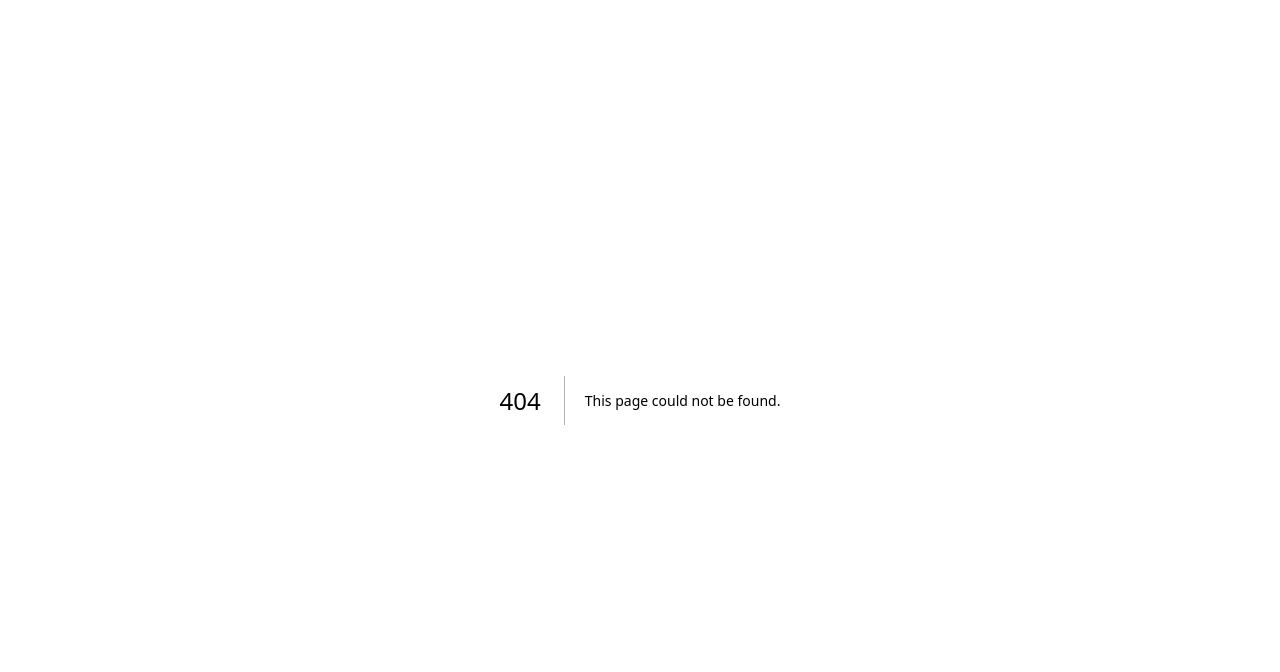
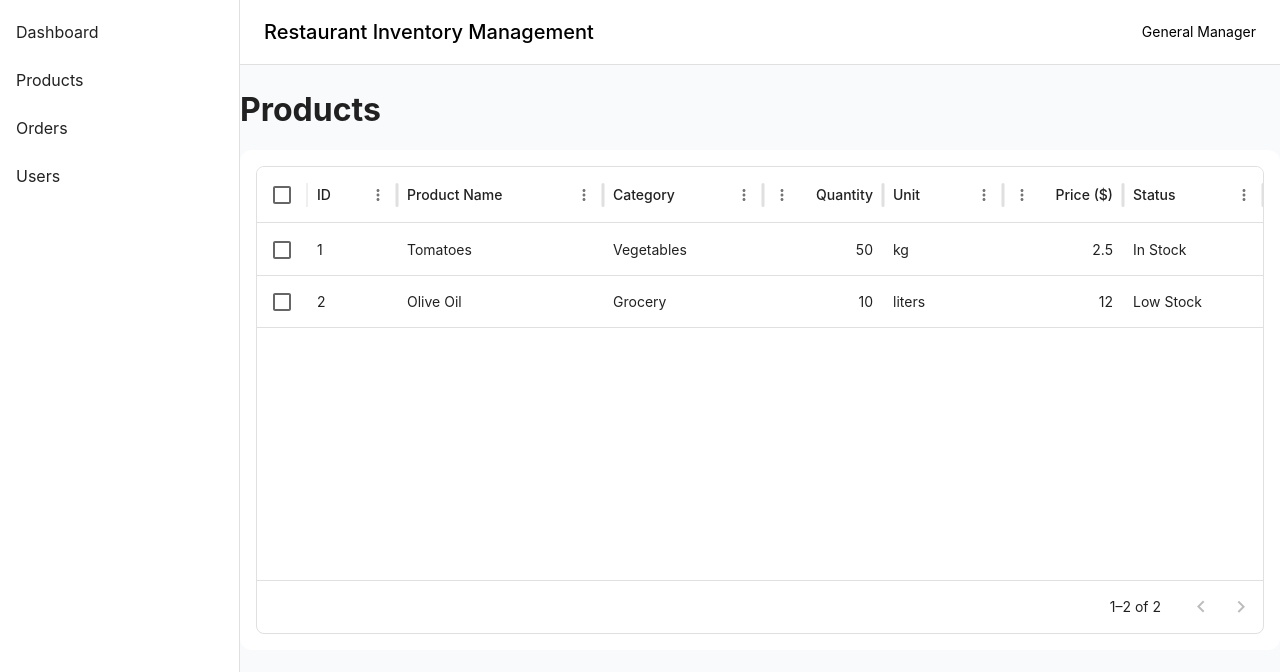
Before and after one commit to ashimsharma337/Restaurant-Inventory-Management, a Next.js app: page /dashboard/products in a window 1280 px wide. Before the commit this address had no page. Shown: the top 672 px of the page. Built offline with nearby package versions, Linux system fonts and the light colour scheme.

Commit message:
feat: add products table and sidebar navigation

```diff
--- a/package.json
+++ b/package.json
@@ -13,6 +13,7 @@
     "@emotion/styled": "^11.14.1",
     "@mui/icons-material": "^7.3.6",
     "@mui/material": "^7.3.6",
+    "@mui/x-data-grid": "^8.23.0",
     "next": "16.0.10",
     "react": "19.2.1",
     "react-dom": "19.2.1",
--- a/src/components/dashboard/Sidebar.js
+++ b/src/components/dashboard/Sidebar.js
@@ -1,3 +1,4 @@
+import Link from 'next/link';
 import {
   Drawer,
   List,
@@ -19,19 +20,18 @@ const Sidebar = () => {
       PaperProps={{
         className: styles.sidebar,
       }}
-      sx={{
-        width: SIDEBAR_WIDTH,
-        flexShrink: 0,
-      }}
+      sx={{ width: SIDEBAR_WIDTH, flexShrink: 0 }}
     >
       <List>
         {NAV_ITEMS
           .filter(item => item.roles.includes(userRole))
           .map(item => (
             <ListItem disablePadding key={item.label}>
-              <ListItemButton>
-                <ListItemText primary={item.label} />
-              </ListItemButton>
+              <Link href={item.path} passHref legacyBehavior>
+                <ListItemButton component="a">
+                  <ListItemText primary={item.label} />
+                </ListItemButton>
+              </Link>
             </ListItem>
           ))}
       </List>
--- /dev/null
+++ b/src/components/dashboard/tables/ProductsTable.js
@@ -0,0 +1,37 @@
+import dynamic from 'next/dynamic';
+
+const DataGrid = dynamic(
+  () => import('@mui/x-data-grid').then(mod => mod.DataGrid),
+  { ssr: false }
+);
+
+import styles from '@/styles/dashboard/ProductsTable.module.scss';
+
+const columns = [
+  { field: 'id', headerName: 'ID', width: 90 },
+  { field: 'name', headerName: 'Product Name', flex: 1 },
+  { field: 'category', headerName: 'Category', width: 160 },
+  { field: 'quantity', headerName: 'Quantity', type: 'number', width: 120 },
+  { field: 'unit', headerName: 'Unit', width: 120 },
+  { field: 'price', headerName: 'Price ($)', type: 'number', width: 120 },
+  { field: 'status', headerName: 'Status', width: 140 },
+];
+
+const rows = [
+  { id: 1, name: 'Tomatoes', category: 'Vegetables', quantity: 50, unit: 'kg', price: 2.5, status: 'In Stock' },
+  { id: 2, name: 'Olive Oil', category: 'Grocery', quantity: 10, unit: 'liters', price: 12, status: 'Low Stock' },
+];
+
+export default function ProductsTable() {
+  return (
+    <div className={styles.tableWrapper}>
+      <DataGrid
+        rows={rows}
+        columns={columns}
+        pageSizeOptions={[5, 10, 25]}
+        checkboxSelection
+        disableRowSelectionOnClick
+      />
+    </div>
+  );
+}
--- /dev/null
+++ b/src/pages/dashboard/products.js
@@ -0,0 +1,13 @@
+import DashboardLayout from '@/components/dashboard/DashboardLayout';
+import ProductsTable from '@/components/dashboard/tables/ProductsTable';
+
+const ProductsPage = () => {
+  return (
+    <DashboardLayout>
+      <h1 style={{ marginBottom: '16px' }}>Products</h1>
+      <ProductsTable />
+    </DashboardLayout>
+  );
+};
+
+export default ProductsPage;
--- /dev/null
+++ b/src/styles/dashboard/ProductsTable.module.scss
@@ -0,0 +1,27 @@
+.tableWrapper {
+  height: 500px;
+  width: 100%;
+  background-color: #ffffff;
+  border-radius: 12px;
+  padding: 16px;
+
+  // WCAG-compliant contrast
+  .MuiDataGrid-root {
+    border: none;
+    color: #0f172a; // Dark slate (AA compliant)
+  }
+
+  .MuiDataGrid-columnHeaders {
+    background-color: #f1f5f9;
+    color: #0f172a;
+    font-weight: 600;
+  }
+
+  .MuiDataGrid-row:hover {
+    background-color: #e2e8f0;
+  }
+
+  .MuiDataGrid-footerContainer {
+    border-top: 1px solid #e5e7eb;
+  }
+}
```
Also changed, not shown: 1 other file (tests, documents, lock files or other folders).
